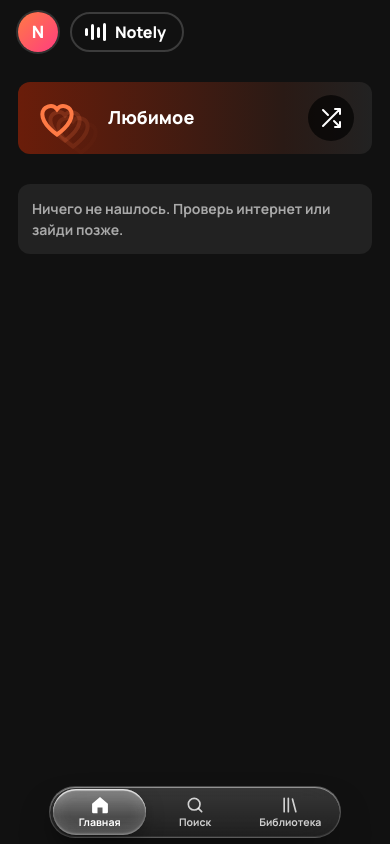
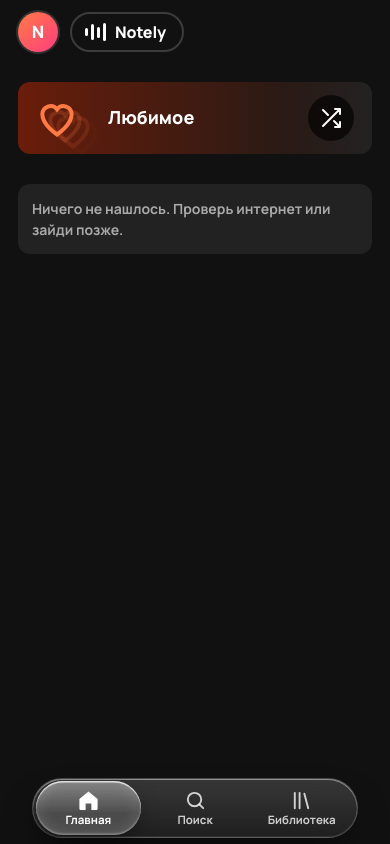
Before and after one commit to Felykxzy/notely, a plain HTML site: page index.html in a window 390 px wide. Drawn offline with Linux system fonts and the light colour scheme; no server answers.

Commit message:
Нижняя панель: ниже и чуть крупнее
Co-Authored-By: Claude Sonnet 5.5 <noreply@anthropic.com>
Claude-Session: https://claude.ai/code/session_01Xd3d1my2gsvXjvj9dSKZta

```diff
--- a/index.html
+++ b/index.html
@@ -120,16 +120,16 @@ input[type=range]::-moz-range-thumb{width:13px;height:13px;border-radius:50%;bac
 @media (min-width:761px){#head{padding-right:max(24px,var(--sr))}#tabs{position:absolute;left:50%;transform:translateX(-50%)}#bar{bottom:calc(16px + var(--sab))}#ytw{bottom:calc(86px + var(--sab))}.tiles{grid-template-columns:repeat(4,1fr)}.gen{grid-template-columns:repeat(4,1fr)}.tile{height:62px}.tile .cv{width:62px;height:62px}.sq{width:170px}.nt{width:180px}#main{padding-bottom:130px}}
 /* телефон: стеклянные вкладки внизу */
 @media (max-width:760px){
- #tabs{position:fixed;left:50%;transform:translateX(-50%);width:min(292px,calc(100% - 40px));bottom:calc(6px + var(--sab));z-index:30;padding:3px;justify-content:space-between;touch-action:pan-y;user-select:none;-webkit-user-select:none;
+ #tabs{position:fixed;left:50%;transform:translateX(-50%);width:min(326px,calc(100% - 32px));bottom:max(6px,calc(var(--sab) - 18px));z-index:30;padding:3px;justify-content:space-between;touch-action:pan-y;user-select:none;-webkit-user-select:none;
   background:linear-gradient(180deg,rgba(255,255,255,.14),rgba(255,255,255,.04)),rgba(30,30,30,.4);backdrop-filter:blur(22px) saturate(2.1) brightness(1.1);-webkit-backdrop-filter:blur(22px) saturate(2.1) brightness(1.1);border:1px solid rgba(255,255,255,.18);
   box-shadow:inset 0 1px 0 rgba(255,255,255,.45),inset 0 -1px 0 rgba(255,255,255,.08),0 22px 44px -16px rgba(0,0,0,.8)}
- .tb{flex:1;flex-direction:column;gap:1px;padding:5px 2px 4px;font-size:10.5px;font-weight:700;justify-content:center;color:rgba(255,255,255,.78)}
- .tb.on{color:#fff}.tb svg{width:20px;height:20px}
+ .tb{flex:1;flex-direction:column;gap:1px;padding:7px 2px 6px;font-size:11.5px;font-weight:700;justify-content:center;color:rgba(255,255,255,.78)}
+ .tb.on{color:#fff}.tb svg{width:23px;height:23px}
  #tabs .ind{top:2px;bottom:2px;background:linear-gradient(180deg,rgba(255,255,255,.26),rgba(255,255,255,.07) 60%,rgba(255,255,255,.14));backdrop-filter:blur(4px) saturate(2.4) brightness(1.3);-webkit-backdrop-filter:blur(4px) saturate(2.4) brightness(1.3);
   box-shadow:inset 0 1.5px 1px rgba(255,255,255,.8),inset 0 -1.5px 2px rgba(255,255,255,.3),inset 0 0 16px rgba(255,255,255,.18),0 8px 22px -6px rgba(0,0,0,.55);transition:transform .6s cubic-bezier(.2,1.2,.3,1),width .6s cubic-bezier(.2,1.2,.3,1)}
  #tabs.press .ind{--sy:1.16;transition:transform .12s linear,width .3s}#tabs.press .tb.on svg{transform:scale(1.3)}
  .tb svg{transition:transform .4s var(--ease)}
- #bar{bottom:calc(60px + var(--sab));grid-template-columns:minmax(0,1fr) auto;padding:7px 12px 7px 7px;overflow:hidden}
+ #bar{bottom:calc(70px + max(6px,calc(var(--sab) - 18px)));grid-template-columns:minmax(0,1fr) auto;padding:7px 12px 7px 7px;overflow:hidden}
  .ctl .sk2,.ctl .bt .opt,.vol{display:none}.pp{width:42px;height:42px}
  .mprog{display:block;position:absolute;left:0;right:0;bottom:0;height:3px;background:#ffffff26}.mprog i{display:block;height:100%;width:var(--mp,0%);background:#fff}
  #ytw{width:170px;bottom:calc(150px + var(--sab));right:12px}
--- a/sw.js
+++ b/sw.js
@@ -1,5 +1,5 @@
 // Простой сервис-воркер: сайт открывается и без интернета (кроме самой музыки). Сначала сеть, потом запас.
-const C="notely-v4",F=["./","index.html","app.js","bg.js","config.js","icon.svg","manifest.webmanifest"];
+const C="notely-v5",F=["./","index.html","app.js","bg.js","config.js","icon.svg","manifest.webmanifest"];
 self.addEventListener("install",e=>{e.waitUntil(caches.open(C).then(c=>c.addAll(F)).then(()=>self.skipWaiting()))});
 self.addEventListener("activate",e=>{e.waitUntil(caches.keys().then(k=>Promise.all(k.filter(x=>x!==C).map(x=>caches.delete(x)))).then(()=>self.clients.claim()))});
 self.addEventListener("fetch",e=>{const u=new URL(e.request.url);if(u.origin!==location.origin||e.request.method!=="GET")return;
```
